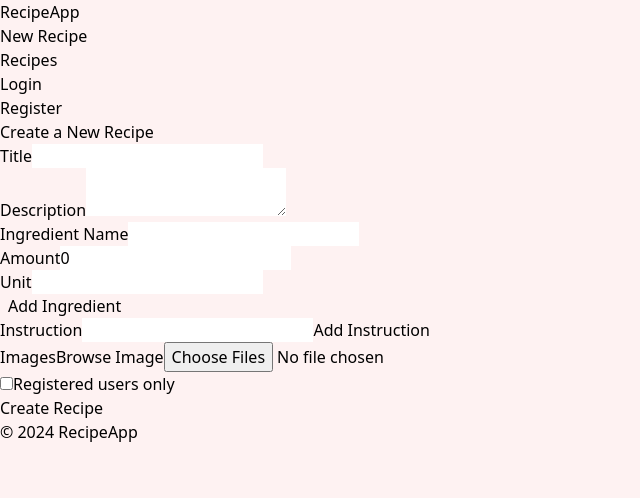
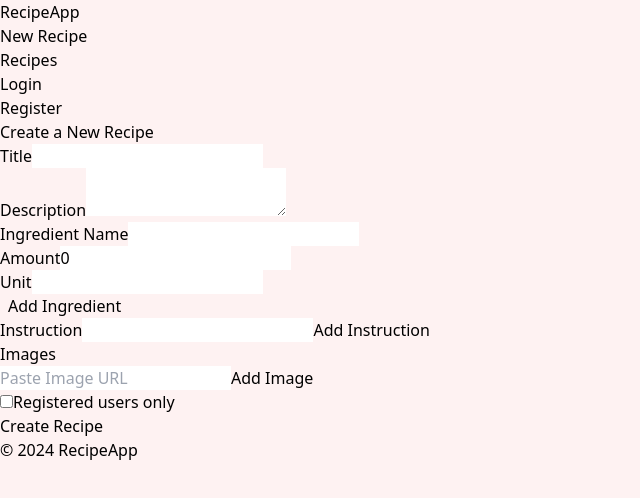
Before and after one commit to Jeb4dev/recipeapp, a Next.js app in the folder recipeapp/: page /newrecipe in a window 1280 px wide. Shown: the top 498 px of the page, without its empty margins (0-640 px from the left). Built offline with nearby package versions, Linux system fonts and the light colour scheme.

Commit message:
create recipe + images

```diff
--- a/recipeapp/pages/api/createRecipe.js
+++ b/recipeapp/pages/api/createRecipe.js
@@ -2,7 +2,7 @@
 
 export default async function handler(req, res) {
   try {
-    const { title, description, ingredients, instructions, author, regonly} = req.body;
+    const { title, description, ingredients, instructions, author, regonly, images} = req.body;
 
     console.log('Received request body:', req.body);
 
@@ -14,17 +14,6 @@
     const createdIngredients = await createIngredients(ingredients);
     const createdInstructions = await createInstructions(instructions);
 
-    /* // Upload images
-    const uploadedImages = await Promise.all(
-      formData.images.map(async (image) => {
-        const upload = await uploadImage(image);
-        return upload.url; // Return only the URL of the uploaded image
-      })
-    );
-
-    // Extract image URLs
-    const imageURLs = uploadedImages.map(upload => upload.url); */
-
     // Create recipe with the created ingredients and instructions
     const newRecipe = await createRecipe(
       title,
@@ -33,28 +22,13 @@
       createdInstructions,
       author,
       regonly,
+      images,
     );
 
     res.status(201).json({ recipe: newRecipe });
   } catch (error) {
     console.error('Error in API route:', error);
     res.status(500).json({ error: errorMessage });
-  }
-}
-
-async function uploadImage(image) {
-  const client = buildClient({ apiToken: process.env.DATOCMS_API_TOKEN });
-  try {
-    const upload = await client.uploads.createFromBinary({
-      filename: image.name,
-      mimeType: image.type,
-      binaryContent: image,
-    });
-    console.log('Uploaded image:', upload);
-    return upload;
-  } catch (error) {
-    console.error('Error uploading image:', error);
-    throw error;
   }
 }
 
@@ -105,21 +79,23 @@
   }
 }
 
-async function createRecipe(title, description, ingredients, instructions, author, regonly) {
+async function createRecipe(title, description, ingredients, instructions, author, regonly, images) {
   const client = buildClient({ apiToken: process.env.DATOCMS_REST_API_TOKEN });
   console.log('Starting to create a new recipe');
-  console.log(regonly)
+
   try {
 
     const instructionIDs = instructions.map(instruction => {
-      // Assuming instruction is an object with an ID property
       return instruction.id;
     });
 
     const ingredientIDs = ingredients.map(ingredient => {
-    // Assuming instruction is an object with an ID property
     return ingredient.id;
     });
+
+    const imageArray = images.map(image => ({
+      upload_id: image.upload.id,
+    }));
 
     const record = await client.items.create({
       item_type: { type: 'item_type', id: 'InWodoopRq2APQiyEmYXGQ' },
@@ -127,9 +103,9 @@
       description: description,
       ingredients: ingredientIDs,
       instructions: instructionIDs,
-      //images: images,
       author: author,
       regonly: regonly,
+      image: imageArray,
     });
     console.log('Created a new recipe');
     return record;
--- a/recipeapp/pages/newrecipe.jsx
+++ b/recipeapp/pages/newrecipe.jsx
@@ -16,6 +16,7 @@
   const [ingredientUnit, setIngredientUnit] = useState('');
   const [instructionText, setInstructionText] = useState('');
   const [images, setImages] = useState([]);
+  const [imageInput, setImageInput] = useState('');
   const [regonly, setRegOnly] = useState(false);
   const [error, setError] = useState('');
 
@@ -57,23 +58,38 @@
       return;
     }
 
+    try {
+      const imageUrls = [];
+      for (const imageUrl of images) {
+        const response = await fetch('/api/uploadImage', {
+          method: 'POST',
+          headers: {
+            'Content-Type': 'application/json',
+          },
+          body: JSON.stringify({ imageUrl }),
+        });
+
+        if (!response.ok) {
+          throw new Error('Error uploading image to DatoCMS');
+        }
+
+        const imageData = await response.json();
+        imageUrls.push(imageData);
+      }
+
       // Prepare the data to send to the API route
       const data = {
         title,
         description,
         ingredients: ingredients.filter(ingredient => ingredient.name && ingredient.amount && ingredient.unit),
         instructions: instructions.filter(instruction => instruction),
-      // images: images.map(image => ({ localPath: URL.createObjectURL(image), filename: image.name })),
+        images: imageUrls,
         regonly: regonly,
         author: authorId
       };
 
-    console.log(data)
-
-
-
       // Call the API route for creating a new recipe
-    const response = await fetch('/api/createRecipe', {
+      const createRecipeResponse = await fetch('/api/createRecipe', {
         method: 'POST',
         headers: {
           'Content-Type': 'application/json',
@@ -81,13 +97,16 @@
         body: JSON.stringify(data),
       });
 
-    if (response.ok) {
-      const responseData = await response.json();
+      if (createRecipeResponse.ok) {
+        const responseData = await createRecipeResponse.json();
         // Redirect to the newly created recipe page
         router.push(`/`);
       } else {
-      const errorData = await response.json();
+        const errorData = await createRecipeResponse.json();
         setError('Error creating recipe:', errorData.error);
+      }
+    } catch (error) {
+      setError('Error:', error.message);
     }
   };
 
@@ -132,15 +151,29 @@
     setInstructions(instructions.filter((_, i) => i !== index));
   };
 
-  const handleImageUpload = (e) => {
-    const files = Array.from(e.target.files);
-    setImages([...images, ...files]);
+  const handleAddImage = () => {
+    const isValidImageUrl = (url) => {
+      return /^https?:\/\/.*\.(jpg|jpeg|png)$/i.test(url);
+    };
+
+    if (imageInput.trim() === '') {
+      setError('Image URL cannot be empty');
+      return;
+    }
+
+    if (!isValidImageUrl(imageInput.trim())) {
+      setError('Invalid image URL. URL must start with "http://" or "https://" and end with ".jpg", ".jpeg", or ".png".');
+      return;
+    }
+
+    setImages([...images, imageInput.trim()]);
+    setImageInput('');
   };
 
   const removeImage = (index) => {
-    const updatedImages = [...images];
-    updatedImages.splice(index, 1);
-    setImages(updatedImages);
+    const newImages = [...images];
+    newImages.splice(index, 1);
+    setImages(newImages);
   };
 
   const handleRegOnlyToggle = () => {
@@ -285,24 +318,30 @@
             <label className="block text-gray-700 text-sm font-bold mb-2">
               Images
             </label>
-            <label htmlFor="imageUpload" className="bg-blue-500 hover:bg-blue-700 text-white font-bold py-2 px-4 rounded cursor-pointer">
-              Browse Image
-            </label>
+            <div className="flex items-center">
               <input
-              id="imageUpload"
-              type="file"
-              accept="image/*"
-              className="hidden"
-              onChange={handleImageUpload}
-              multiple  // Allow selecting multiple images
+                type="text"
+                placeholder="Paste Image URL"
+                value={imageInput}
+                onChange={(e) => setImageInput(e.target.value)}
+                className="border border-gray-400 rounded w-full py-2 px-3 mr-2 focus:outline-none focus:border-blue-500"
               />
+              <button
+                type="button" // Change the type to button
+                className="bg-blue-500 hover:bg-blue-700 text-white font-bold py-2 px-4 rounded cursor-pointer"
+                onClick={handleAddImage}
+              >
+                Add Image
+              </button>
+            </div>
+          </div>
 
           {/* Display selected images */}
           <div className="mt-2">
             {images.map((image, index) => (
               <div key={index} className="flex items-center mb-2">
                 <img
-          src={URL.createObjectURL(image)}
+                  src={image}
                   alt={`Uploaded Image ${index}`}
                   className="w-16 h-16 object-cover rounded mr-2"
                 />
@@ -313,8 +352,9 @@
                   Remove
                 </button>
               </div>
-    ))}
-  </div>
+            )
+            )
+            }
           </div>
 
           <div className="mb-4">
```
Also changed, not shown: recipeapp/pages/api/uploadImage.js (added, +28 -0 lines). Lines whose indentation alone changed are shown as unchanged.
